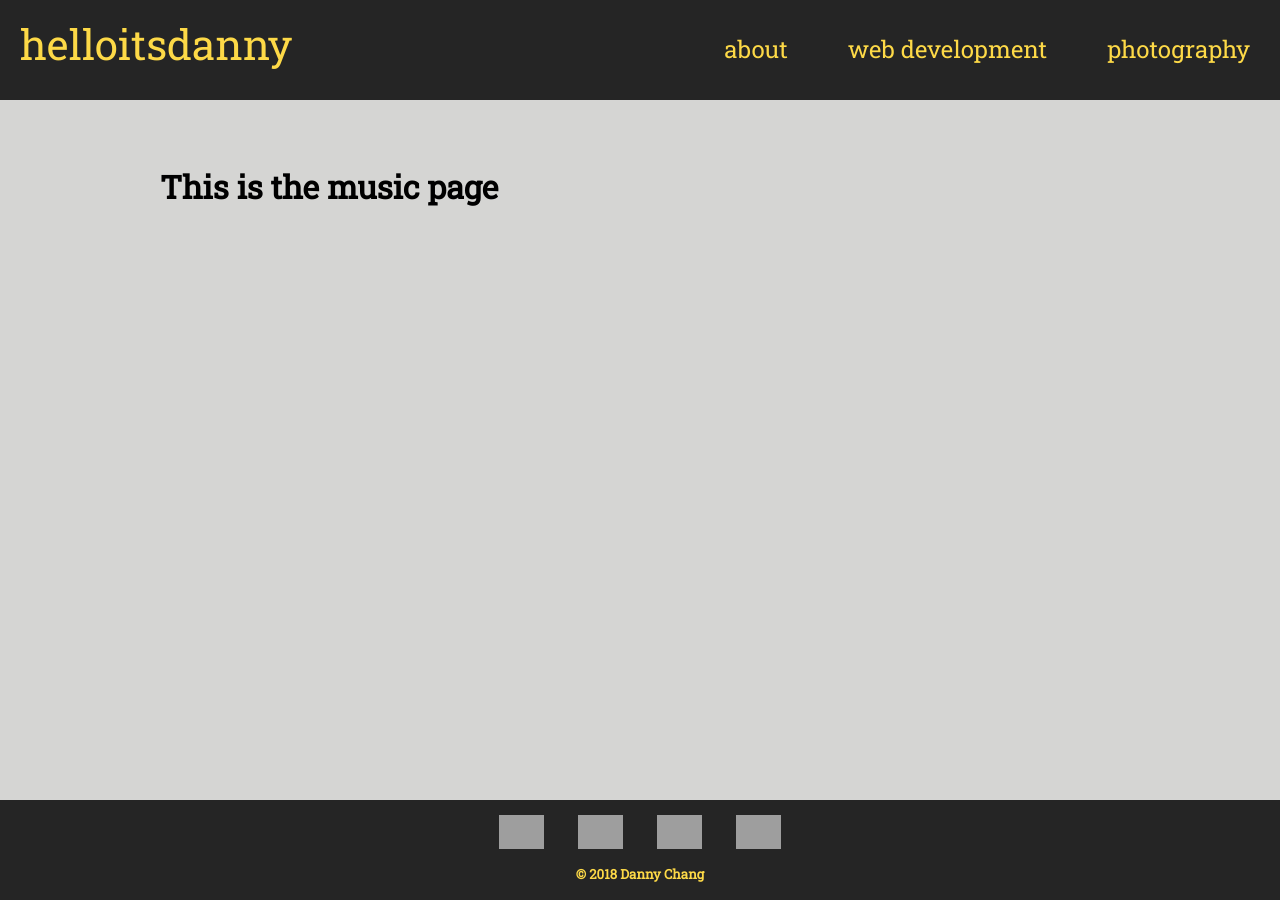
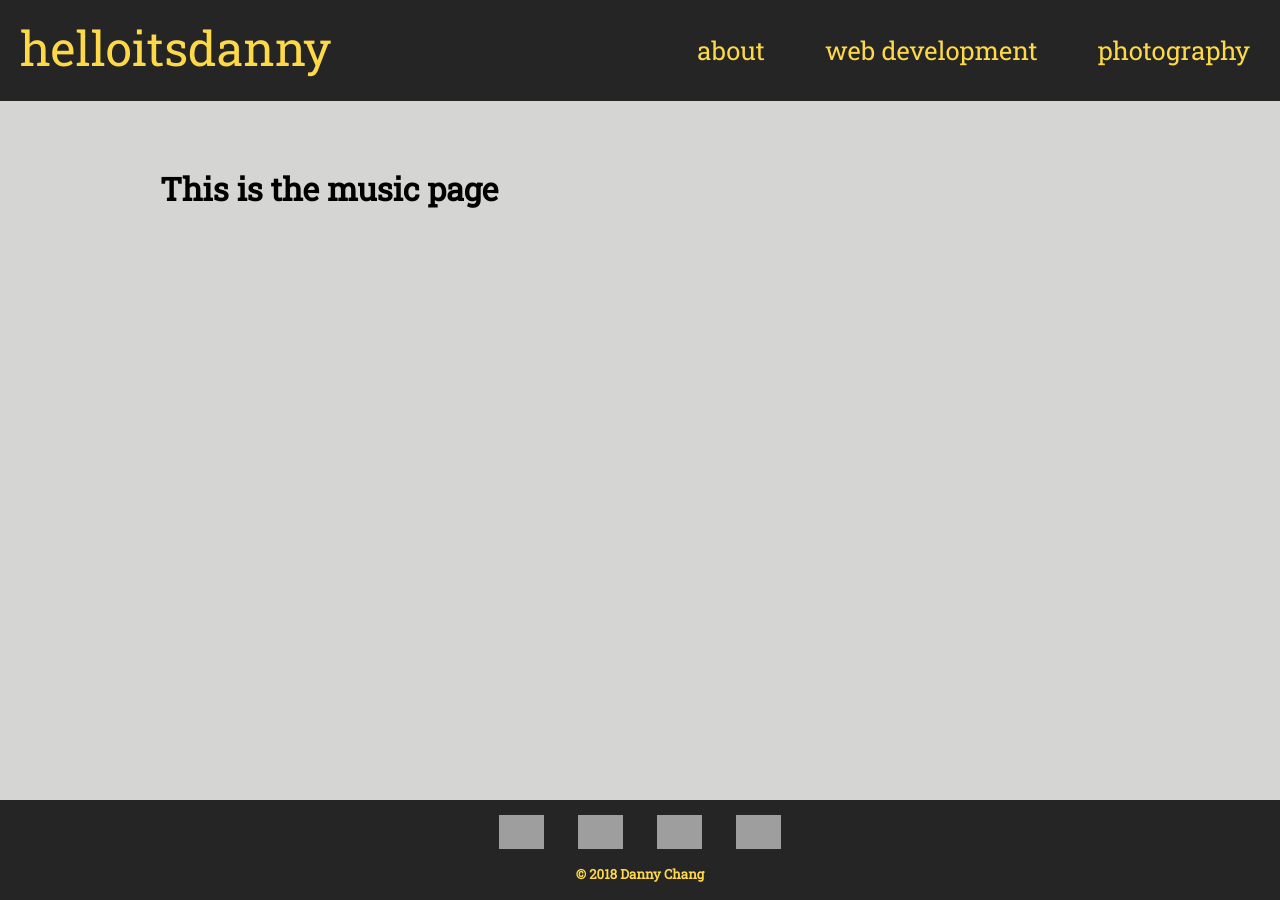
Before and after one commit to pacemade/portfolio, a Jekyll site: the page built from music.html, in a window 1280 px wide. Built offline with Jekyll 4.4.1, drawn with Linux system fonts in a browser that asks for light colours; nearby versions of some CDN libraries; grey boxes are pictures that could not be loaded.

Commit message:
more font fixing to allow responsive

```diff
--- a/_sass/_header_and_footer.scss
+++ b/_sass/_header_and_footer.scss
@@ -164,24 +164,30 @@ footer {
 // Responsive
 @media only screen and (min-width: $medium) {
 
-  .site-header .logo {
-    font-size: 42px;
+  .site-header {
+    .logo {
+      font-size: 3.0em;
+    }
+    li a {
+      font-size: 1.6em;
+    }
   }
   .social img {
     width: 45px;
   }
+  .site-header .menu-icon {
+    padding-top: 38px;
+  }
 
 }
 
+@media only screen and (min-width: 1025px) {
 
-
-@media only screen and (min-width: 990px) {
   .site-header li {
     float: left;
   }
   .site-header li a {
     padding: 20px 30px;
-    font-size: 1.5em;
     display: table-cell;
     vertical-align: middle;
   }
@@ -197,4 +203,5 @@ footer {
   .site-header .menu-icon {
     display: none;
   }
+
 }
```
Also changed, not shown: 1 other file.
